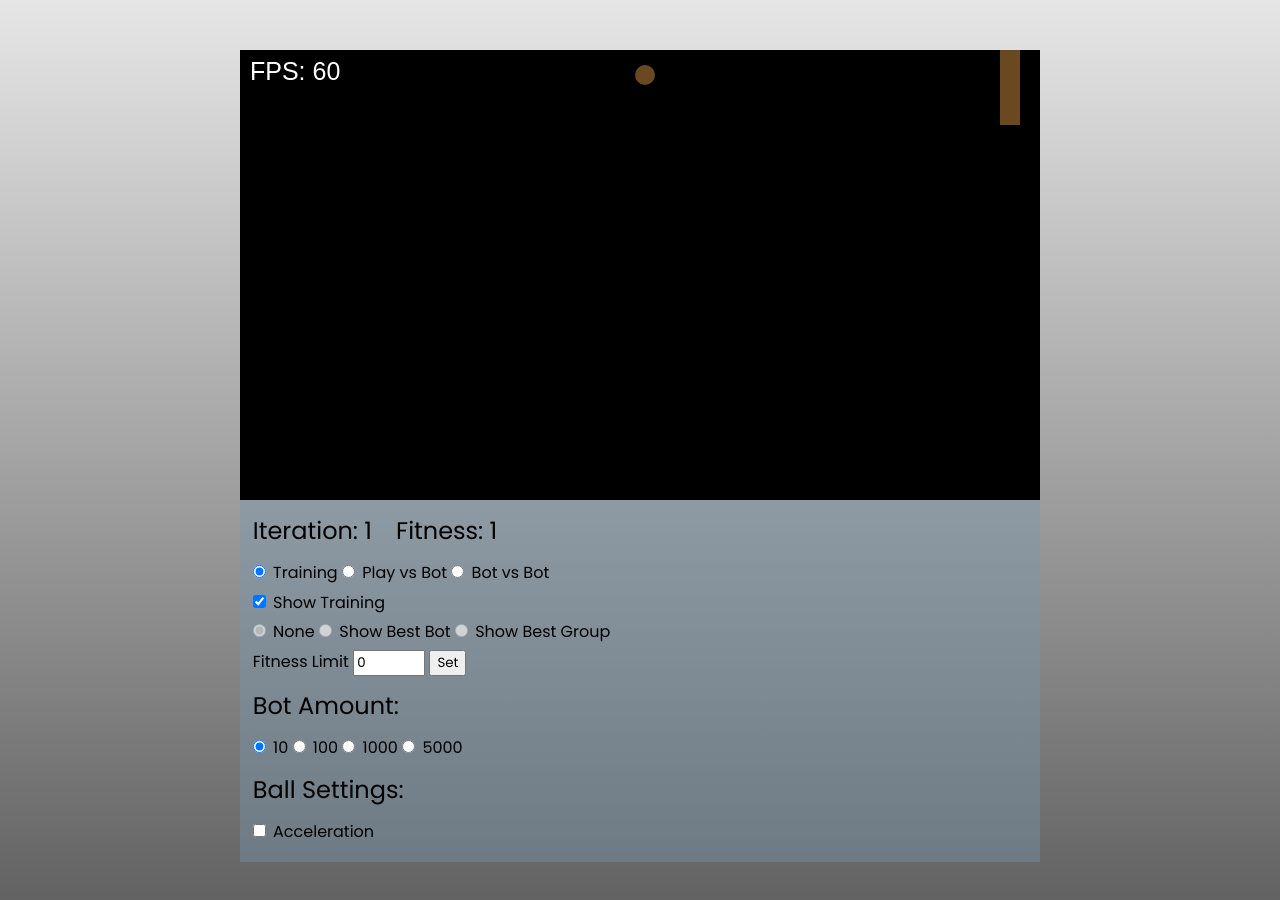
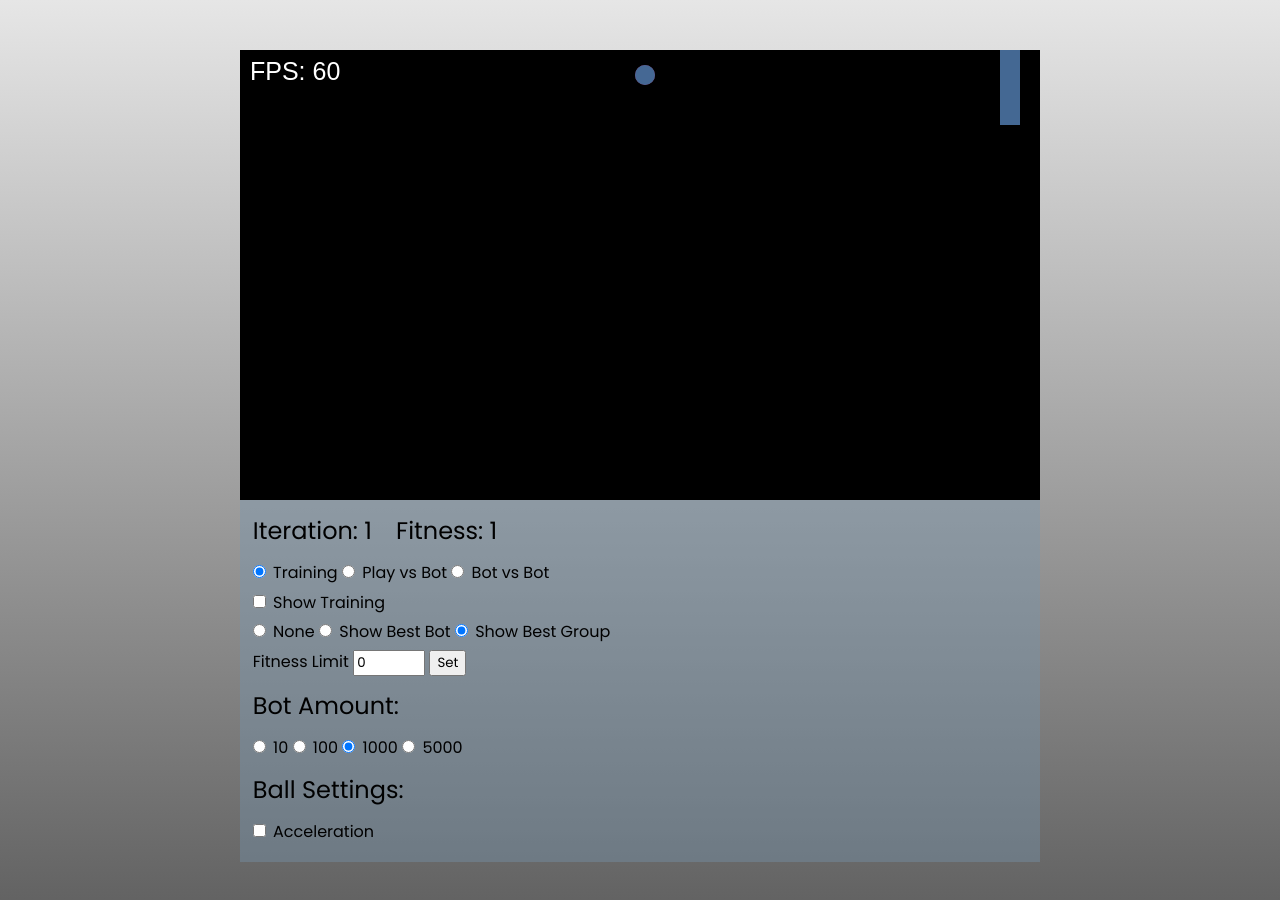
Before and after one commit to DanielBaileyDev/ai-pong, a plain HTML site: page index.html in a window 1280 px wide. Drawn offline with Linux system fonts and the light colour scheme.

Commit message:
change default settings

```diff
--- a/index.html
+++ b/index.html
@@ -28,17 +28,17 @@
                 <label for="mode3">Bot vs Bot</label>
             </div>
             <div class="inputs-container">
-                <input type="checkbox" id="show-training" value="show-training" onclick="showTraining()" checked>
+                <input type="checkbox" id="show-training" value="show-training" onclick="showTraining()">
                 <label for="show-training">Show Training</label>
             </div>
             <div class="inputs-container">
-                <input type="radio" id="show-bot1" name="show-bot-group" value="show-bot1" onclick="selectShowBot('none')" checked disabled>
+                <input type="radio" id="show-bot1" name="show-bot-group" value="show-bot1" onclick="selectShowBot('none')">
                 <label for="show-bot1">None</label>
 
-                <input type="radio" id="show-bot2" name="show-bot-group" value="show-bot2" onclick="selectShowBot('bot')" disabled>
+                <input type="radio" id="show-bot2" name="show-bot-group" value="show-bot2" onclick="selectShowBot('bot')">
                 <label for="show-bot2">Show Best Bot</label>
 
-                <input type="radio" id="show-bot3" name="show-bot-group" value="show-bot3" onclick="selectShowBot('group')" disabled>
+                <input type="radio" id="show-bot3" name="show-bot-group" value="show-bot3" onclick="selectShowBot('group')" checked>
                 <label for="show-bot3">Show Best Group</label>
             </div>
             <div class="inputs-container">
@@ -48,13 +48,13 @@
             </div>
             <div class="inputs-container">
                 <h2 class="heading">Bot Amount:</h2>
-                <input type="radio" id="preset1" name="presets" value="preset1" onclick="setPreset('preset1')" checked>
+                <input type="radio" id="preset1" name="presets" value="preset1" onclick="setPreset('preset1')">
                 <label for="preset1">10</label>
 
                 <input type="radio" id="preset2" name="presets" value="preset2" onclick="setPreset('preset2')">
                 <label for="preset2">100</label>
 
-                <input type="radio" id="preset3" name="presets" value="preset3" onclick="setPreset('preset3')">
+                <input type="radio" id="preset3" name="presets" value="preset3" onclick="setPreset('preset3')" checked>
                 <label for="preset3">1000</label>
 
                 <input type="radio" id="preset4" name="presets" value="preset4" onclick="setPreset('preset4')">
--- a/script.js
+++ b/script.js
@@ -25,10 +25,10 @@ let trainAI = true;
 let isPlayerPlaying = false;
 let botVersusBot = false;
 
-let visualTraining = true;
+let visualTraining = false;
 
 let showBest = false;
-let showBestGroup = false;
+let showBestGroup = true;
 
 let ballAcceleration = false;
 
@@ -44,7 +44,7 @@ let input = new InputLayer(3);
 let output = new HOLayer(1, "tanh");
 let network = new NeuralNetwork([input, output]);
 
-let info = new NeuralNetworksInfo(3, 2, 1, 4, 0.1, network);
+let info = new NeuralNetworksInfo(5, 50, 1, 750, 0.1, network);
 
 let botPaddles;
 let balls;
```
